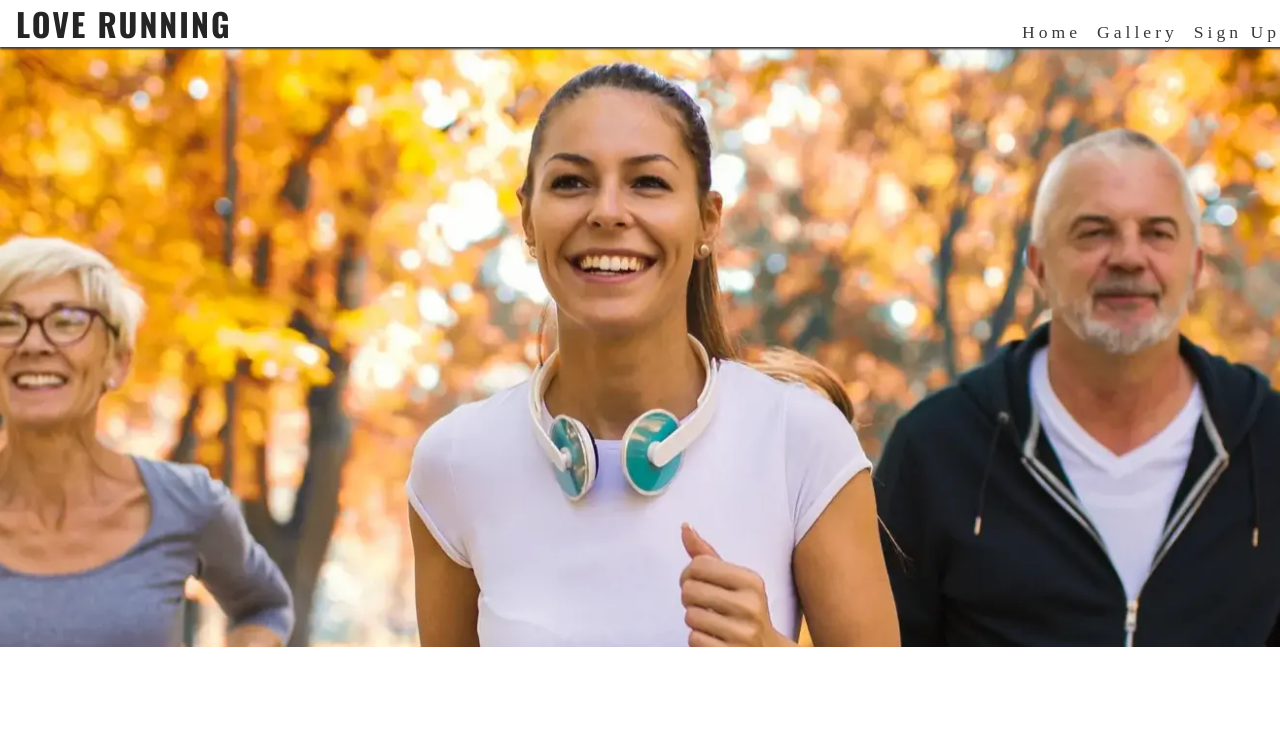
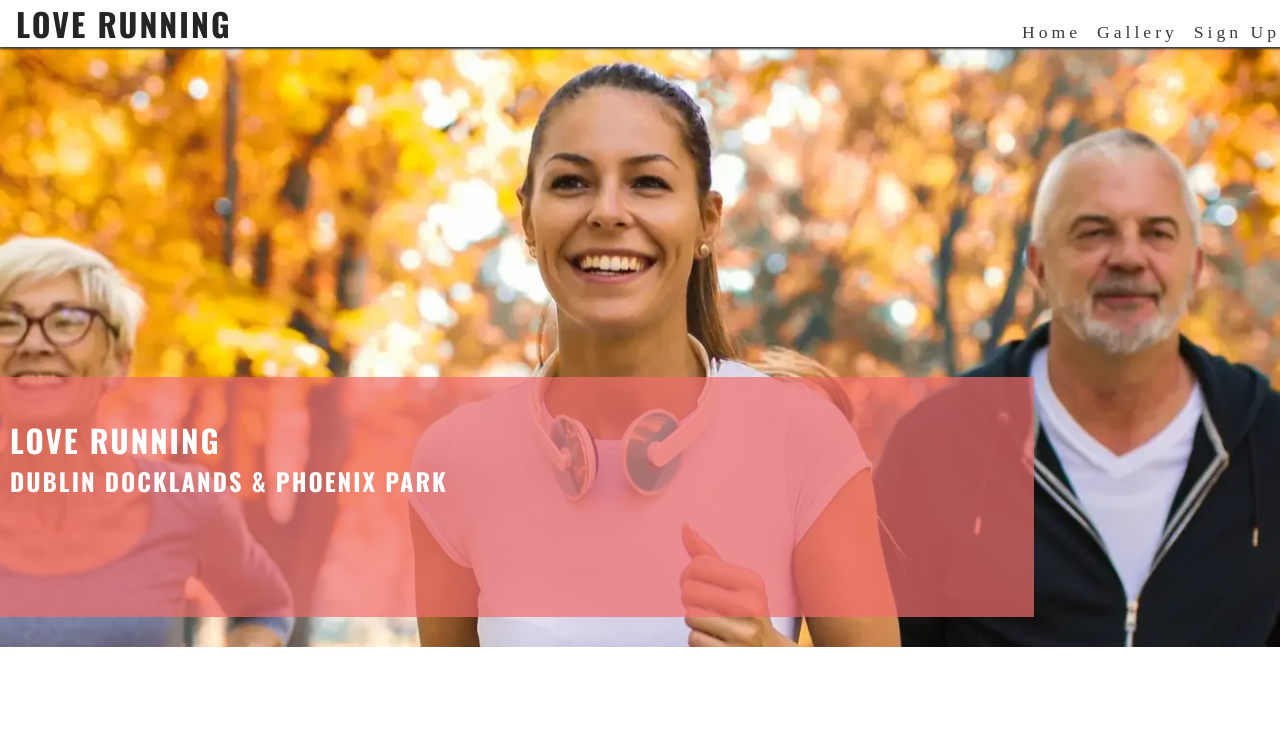
Before and after one commit to D9fal/Love-running-prjct, a plain HTML site: page index.html in a window 1280 px wide. Shown: the top 730 px of the page. Drawn offline with nearby package versions, Linux system fonts and the light colour scheme.

Commit message:
add div id=cover-text and styles

```diff
--- a/assets/css/style.css
+++ b/assets/css/style.css
@@ -19,6 +19,15 @@
      font-family: 'Lato' sans-serif;
  }
 
+ h1,
+ h2,
+ h3 {
+     font-family: 'oswald', sans-serif;
+     text-transform: uppercase;
+     letter-spacing: 2px;
+     color: #252525;
+ }
+
  /*header*/
  header {
      background-color: #ffffff;
@@ -35,13 +44,6 @@
  header a {
      text-decoration: none;
      color: inherit;
- }
-
- h1 {
-     font-family: 'oswald', sans-serif;
-     text-transform: uppercase;
-     letter-spacing: 2px;
-     color: #252525;
  }
 
  #menu {
@@ -92,13 +94,27 @@
  }
 
  /* hero section styles*/
-
  #hero {
      height: 600px;
      width: 100%;
      background: url(../images/hero-image.webp) no-repeat center/cover;
+     position: relative;
  }
 
+ #cover-text {
+     background-color: rgb(241, 109, 107, .7);
+     font-size: 130%;
+     position: absolute;
+     bottom: 30px;
+     width: 80%;
+     min-height: 200px;
+     padding-top: 40px;
+     padding-left: 10px;
+ }
+
+ #cover-text > h2, #cover-text > h3 {
+    color:#ffffff;
+ }
  /*footer*/
  #social-networks {
      text-align: center;
--- a/index.html
+++ b/index.html
@@ -57,6 +57,10 @@
     <!-- main content-->
     <main>
         <section id="hero">
+            <div id="cover-text">
+                <h2>Love Running</h2>
+                <h3>Dublin docklands & Phoenix Park</h3>
+            </div>
 
         </section>
     </main>
```
